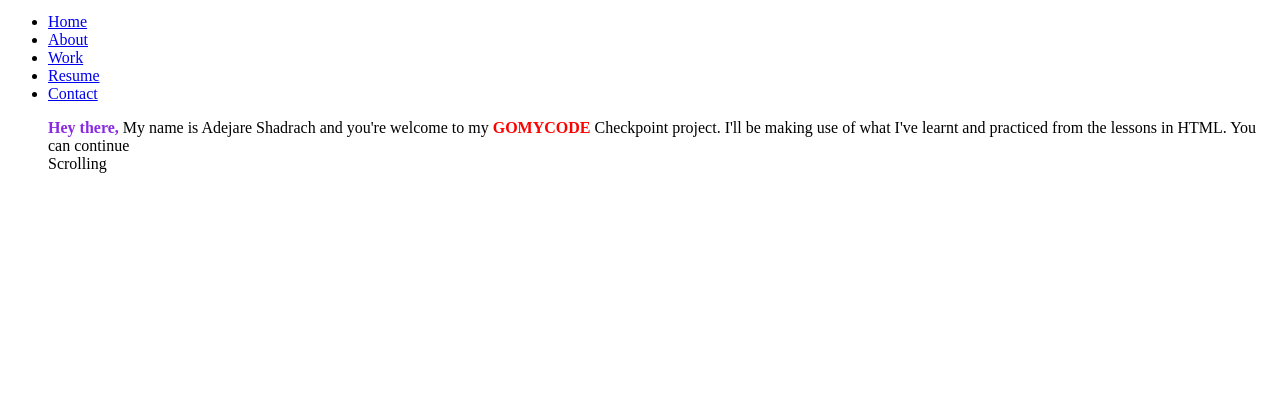
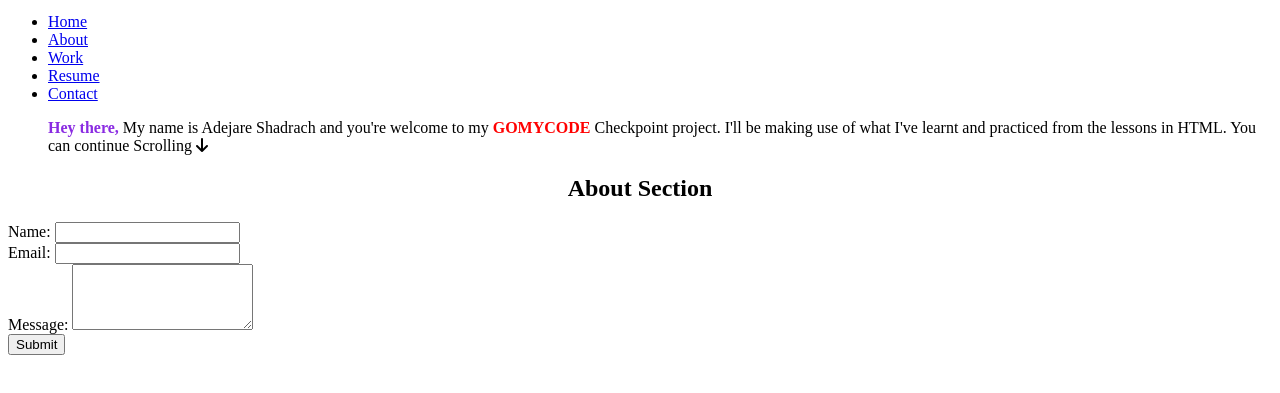
Before and after one commit to AdeShaq/Checkpoint-1-HTML, a plain HTML site: page index.html in a window 1280 px wide. Shown: the part 101-494 px from the top of the page. Drawn offline with Linux system fonts and the light colour scheme.

Commit message:
added icons link. removed br from home section & added arrow down icon

```diff
--- a/index.html
+++ b/index.html
@@ -4,6 +4,7 @@
     <meta charset="UTF-8">
     <meta name="viewport" content="width=device-width, initial-scale=1.0">
     <title>Portfolio Project</title>
+    <script src="https://kit.fontawesome.com/466ccf27ba.js" crossorigin="anonymous"></script>
 </head>
 <body>
     <!-- header section -->
@@ -26,13 +27,26 @@
     <main>
          <!-- home section -->
          <section>
-             <dd><span style="color: blueviolet;"><b>Hey there,</b></span> My name is Adejare Shadrach and you're welcome to my
+            <dd><span style="color: blueviolet;"><b>Hey there,</b></span> My name is Adejare Shadrach and you're welcome to my
                 <b><span style="color: red;">GOMYCODE</span></b> Checkpoint project.
-            I'll be making use of what I've learnt and practiced from the lessons in HTML. You can continue <br>Scrolling </dd>
+            I'll be making use of what I've learnt and practiced from the lessons in HTML. You can continue Scrolling <i class="fa-solid fa-arrow-down"></i> </dd>
          </section>
+
         <!-- about section -->
          <section>
-
+            <h2 align="center">About Section</h2>
+            <form action="">
+                <label for="name">Name:</label>
+                <input type="text" id="name" name="name" required>
+                <br>
+                <label for="email">Email:</label>
+                <input type="email" id="email" name="email" required>
+                <br>
+                <label for="message">Message:</label>
+                <textarea id="message" name="message" rows="4" required></textarea>
+                <br>
+                <button type="submit">Submit</button>
+            </form>
          </section>
 
          <!-- work section -->
```
